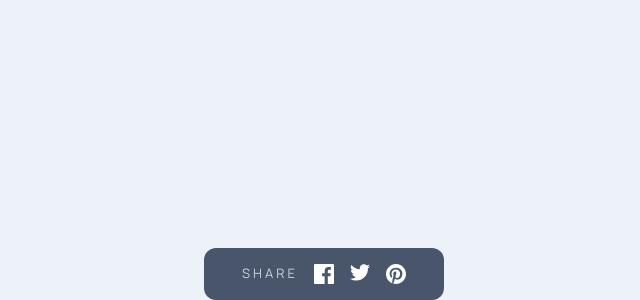
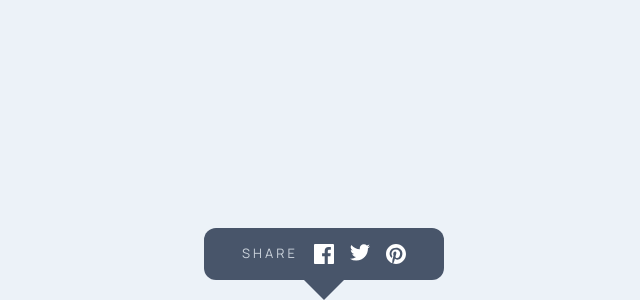
Before and after one commit to mwalimu-creations/front-end-mentor-article-preview, a plain HTML site: page index.html in a window 1280 px wide. Shown: the part 1213-1513 px from the top of the page, without its empty margins (640-1280 px from the left). Drawn offline with Linux system fonts and the light colour scheme.

Commit message:
Added the triangle below the share menu
Refactored the HTML, CSS and JS to add the down arrow that appears in the desktop active site

```diff
--- a/index.html
+++ b/index.html
@@ -43,11 +43,14 @@
         <img src="./images/icon-share.svg" alt="Share Icon" class="share-button" id="share-button">
       </article>
     </div>
+    <div class="share-menu-desktop">
       <div class="share-menu">
         <p>share</p>
         <img src="./images/icon-facebook.svg" alt="Facebook Logo" width="20" height="20">
         <img src="./images/icon-twitter.svg" alt="Facebook Logo" width="20" height="17">
         <img src="./images/icon-pinterest.svg" alt="Facebook Logo" width="20" height="20">
+      </div>
+      <div class="down-arrow"></div>
     </div>
   </main>
 
--- a/script.js
+++ b/script.js
@@ -1,5 +1,5 @@
 const shareButton = document.getElementById('share-button');
-const shareMenu = document.querySelector('.share-menu');
+const shareMenu = document.querySelector('.share-menu-desktop');
 const largeScreen = window.matchMedia('(min-width:1024px)');
 
 function adjustMenu(e) {
--- a/style.css
+++ b/style.css
@@ -92,7 +92,15 @@ main {
     cursor: pointer;
 }
 
-.share-menu {
+.share-menu-desktop {
+    position: absolute;
+    bottom: -1000px;
+    display: flex;
+    flex-flow: column nowrap;
+    align-items: center;
+}
+
+.share-menu{
     background-color: var(--text-color);
     display: flex;
     flex-flow: row nowrap;
@@ -102,14 +110,22 @@ main {
     border-bottom-left-radius: 12px;
     border-bottom-right-radius: 12px;
     width: 20rem;
-    position: absolute;
-    bottom: -1000px;
+
 }
 
 .share-menu>p {
     text-transform: uppercase;
     letter-spacing: 3px;
     opacity: 80%;
+}
+
+.down-arrow {
+    width: 0;
+    height: 0;
+    border-left: 20px solid transparent;
+    border-right: 20px solid transparent;
+    border-top: 20px solid var(--text-color);
+    display: none;
 }
 
 .attribution {
@@ -132,17 +148,25 @@ main {
         width: 52rem;
     }
 
-    .image-section>img{
+    .image-section>img {
         border-top-left-radius: 12px;
         border-top-right-radius: 0;
         border-bottom-left-radius: 12px;
     }
 
+    .share-menu-desktop{
+        right: -80px;
+        justify-content: center;
+    }
+
     .share-menu {
         border-radius: 12px;
-        right:-80px;
         padding: 1rem;
         justify-content: center;
         width: 15rem;
     }
+
+    .down-arrow {
+        display: block;
+    }
 }
```
Lines whose indentation alone changed are shown as unchanged.
